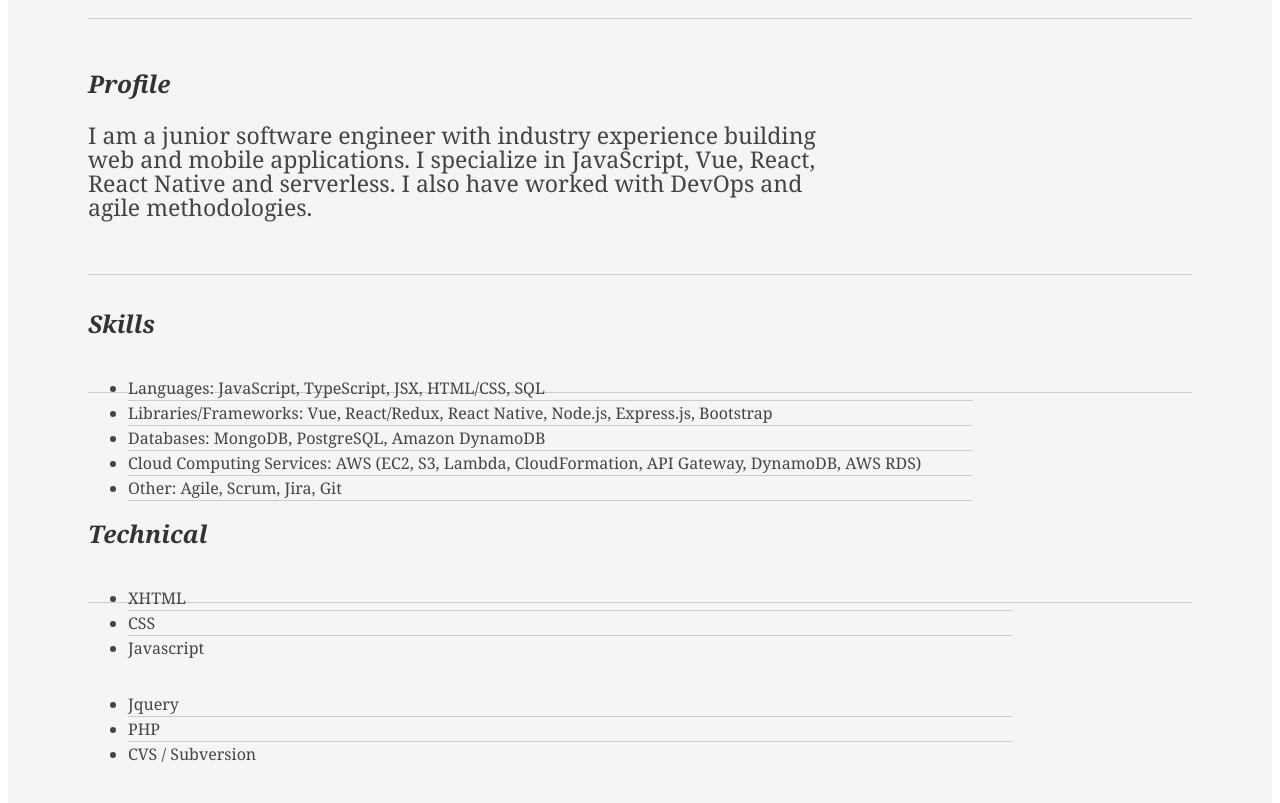
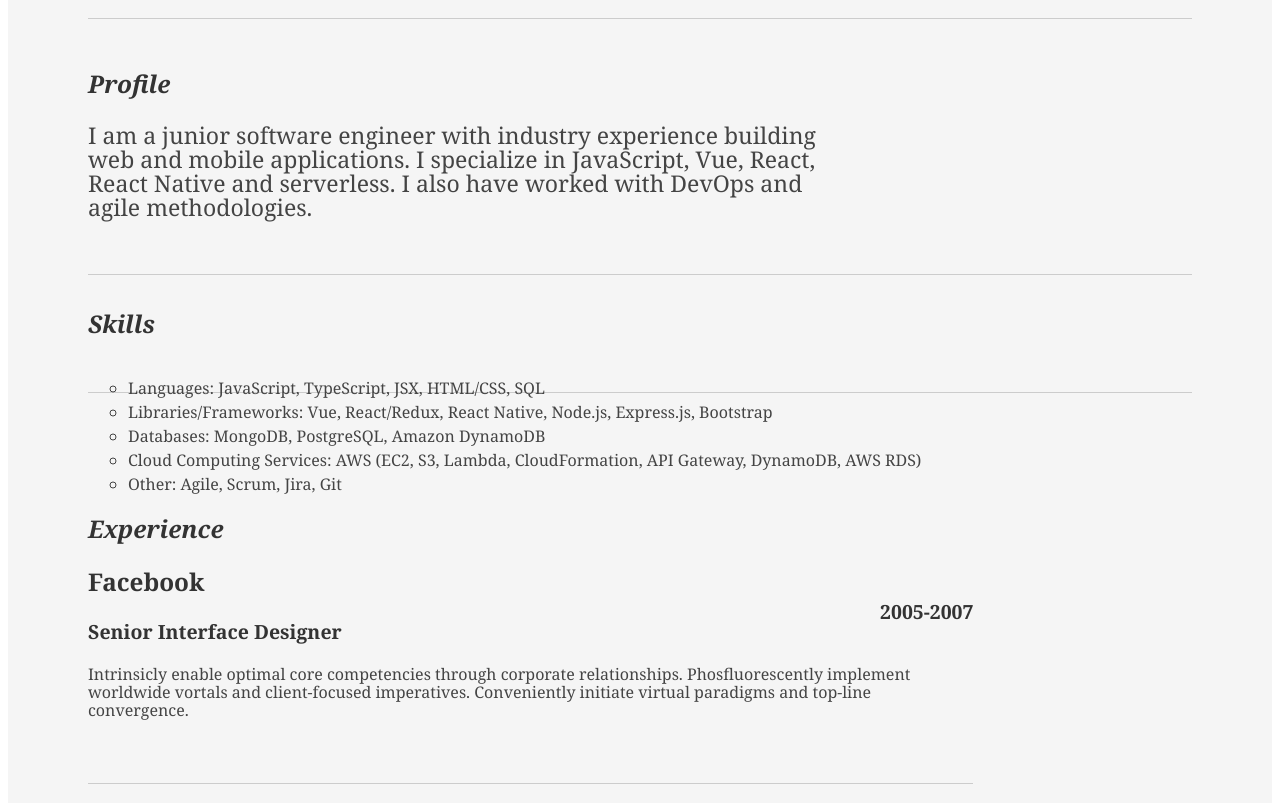
Before and after one commit to jefferygraham/resume, a plain HTML site: page index.html in a window 1280 px wide. Shown: the part 434-1237 px from the top of the page. Drawn offline with Linux system fonts and the light colour scheme; a small style sheet from the web is missing.

Commit message:
update skills section

```diff
--- a/index.html
+++ b/index.html
@@ -68,50 +68,26 @@
                 <div class="yui-u">
                   <div class="talent">
                     <ul>
-                      <li>
+                      <li class="skill">
                         Languages: JavaScript, TypeScript, JSX, HTML/CSS, SQL
                       </li>
-                      <li>
+                      <li class="skill">
                         Libraries/Frameworks: Vue, React/Redux, React Native,
                         Node.js, Express.js, Bootstrap
                       </li>
-                      <li>Databases: MongoDB, PostgreSQL, Amazon DynamoDB</li>
-                      <li>
+                      <li class="skill">
+                        Databases: MongoDB, PostgreSQL, Amazon DynamoDB
+                      </li>
+                      <li class="skill">
                         Cloud Computing Services: AWS (EC2, S3, Lambda,
                         CloudFormation, API Gateway, DynamoDB, AWS RDS)
                       </li>
-                      <li>Other: Agile, Scrum, Jira, Git</li>
+                      <li class="skill">Other: Agile, Scrum, Jira, Git</li>
                     </ul>
                   </div>
                 </div>
               </div>
               <!--// .yui-gf -->
-
-              <div class="yui-gf">
-                <div class="yui-u first">
-                  <h2>Technical</h2>
-                </div>
-                <div class="yui-u">
-                  <ul class="talent">
-                    <li>XHTML</li>
-                    <li>CSS</li>
-                    <li class="last">Javascript</li>
-                  </ul>
-
-                  <ul class="talent">
-                    <li>Jquery</li>
-                    <li>PHP</li>
-                    <li class="last">CVS / Subversion</li>
-                  </ul>
-
-                  <ul class="talent">
-                    <li>OS X</li>
-                    <li>Windows XP/Vista</li>
-                    <li class="last">Linux</li>
-                  </ul>
-                </div>
-              </div>
-              <!--// .yui-gf-->
 
               <div class="yui-gf">
                 <div class="yui-u first">
--- a/resume.css
+++ b/resume.css
@@ -110,6 +110,7 @@ strong {
 li {
   line-height: 24px;
   border-bottom: 1px solid #ccc;
+  list-style-type: circle;
 }
 p.enlarge {
   font-size: 144%;
@@ -198,3 +199,7 @@ a#pdf:hover {
 .yui-gf div.first {
   width: 12.3%;
 }
+
+.skill {
+  border-bottom: none;
+}
```
